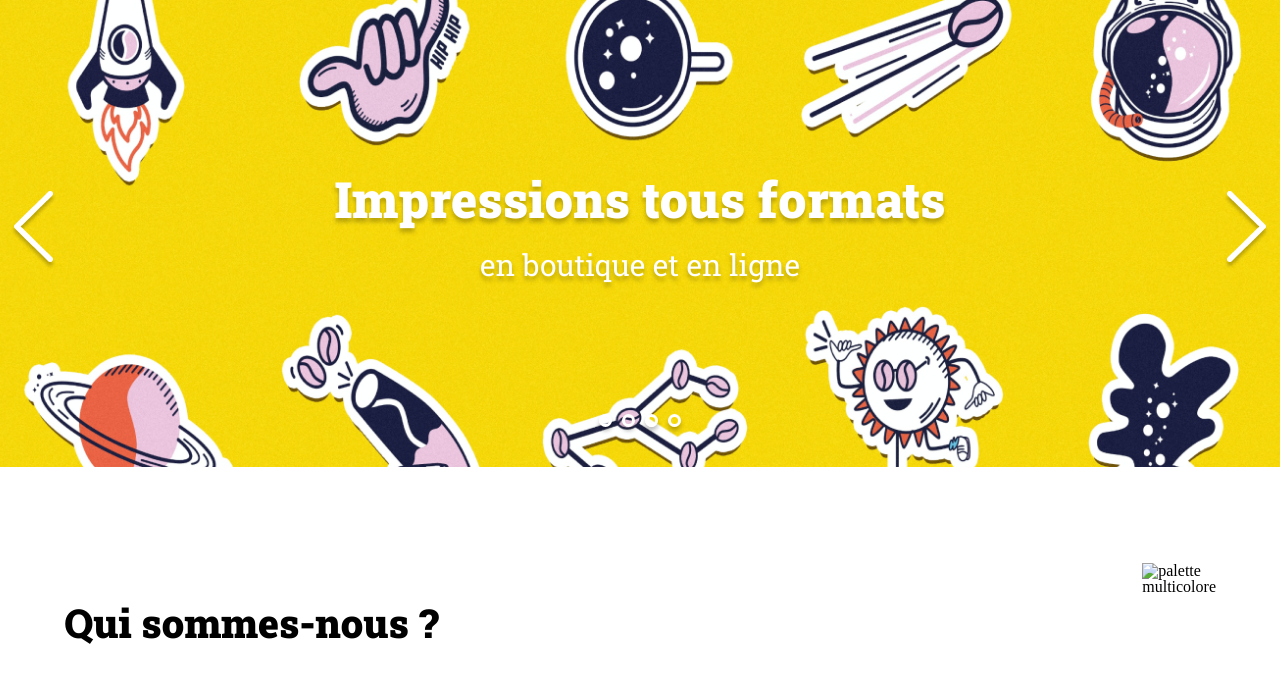
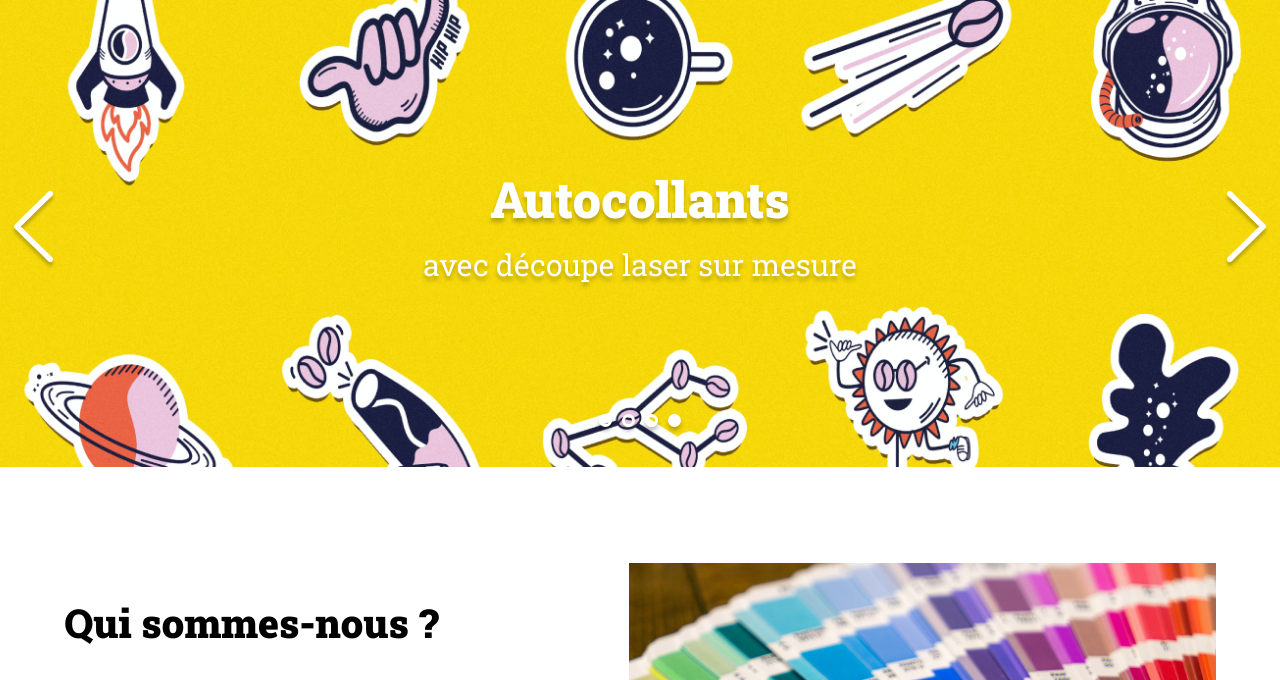
Before and after one commit to Dev-Djelloul/Print-it, a plain HTML site: page index.html in a window 1280 px wide. Both pictures are taken after a click on the element 33 px from the left and 336 px from the top of the page. Shown: the part 104-784 px from the top of the page. Drawn offline with Linux system fonts and the light colour scheme.

Commit message:
Carroussel finalisé

```diff
--- a/assets/script.js
+++ b/assets/script.js
@@ -1,3 +1,4 @@
+// Tableau d'index courant
 const slides = [
   {
     image: "slide1.jpeg",
@@ -18,69 +19,67 @@ const slides = [
   },
 ];
 
- // Sélection des éléments des flèches
-const arrowLeft = document.querySelector('.arrow_left');
-const arrowRight = document.querySelector('.arrow_right');
+// Sélection des éléments des flèches
+const arrowLeft = document.querySelector(".arrow_left");
+const arrowRight = document.querySelector(".arrow_right");
 
 // Fonction de gestionnaire d'événement pour le clic sur la flèche gauche
-arrowLeft.addEventListener('click', () => {
-  console.log('Flèche gauche cliquée');
-  // Ici, vous pouvez mettre votre logique pour afficher la diapositive précédente
+arrowLeft.addEventListener("click", () => {
+  console.log("Flèche gauche cliquée");
 });
 
 // Fonction de gestionnaire d'événement pour le clic sur la flèche droite
-arrowRight.addEventListener('click', () => {
-  console.log('Flèche droite cliquée');
-  // Ici, vous pouvez mettre votre logique pour afficher la diapositive suivante
+arrowRight.addEventListener("click", () => {
+  console.log("Flèche droite cliquée");
 });
 
+// Variable de l'index de la diapositive actuelle
+let currentSlideIndex = 0;
 
+// Fonction pour mettre à jour la diapositive en cours
+function updateSlide(index) {
+  const bannerImg = document.querySelector(".banner-img");
+  const tagLine = document.querySelector("#banner p");
 
-const dots = document.querySelectorAll('.dot');
+  bannerImg.src = `./assets/images/slideshow/${slides[index].image}`;
+  tagLine.innerHTML = slides[index].tagLine;
+}
 
-function updateActiveDot(activeIndex) {
+// Fonction pour gérer les changements de diapositives
+function changeSlide(direction) {
+  if (direction === "next") {
+    currentSlideIndex = (currentSlideIndex + 1) % slides.length;
+  } else if (direction === "prev") {
+    currentSlideIndex = (currentSlideIndex - 1 + slides.length) % slides.length;
+  }
+
+  // Mettre à jour l'affichage en fonction du nouvel index
+  updateSlide(currentSlideIndex);
+
+  // Mettre à jour le point actif
+  updateActiveDot(currentSlideIndex);
+}
+
+// Sélection des éléments bullets points
+const dots = document.querySelectorAll(".dot");
+
+// Fonction pour gérer l'affichage du bullet point actif
+function updateActiveDot(currentSlideIndex) {
   dots.forEach((dot, index) => {
-    if (index === activeIndex) {
-      dot.classList.add('dot_selected');
+    if (index === currentSlideIndex) {
+      dot.classList.add("dot_selected");
     } else {
-      dot.classList.remove('dot_selected');
+      dot.classList.remove("dot_selected");
     }
   });
 }
 
-
-
-
-let currentSlideIndex = 0; // Indice de la diapositive actuelle
-
-// Fonction pour mettre à jour la diapositive en cours
-function updateSlide(index) {
-  const bannerImg = document.querySelector('.banner-img');
-  const tagLine = document.querySelector('.tag-line');
-
-  bannerImg.src = `./assets/images/slideshow/${slides[index].image}`;
-  tagLine.innerHTML = slides[index].tagLine;
-
-  updateActiveDot(index); // Mettre à jour le point actif
-}
-
-// Fonction pour gérer les changements de diapositives
-function changeSlide(direction) {
-  if (direction === 'next') {
-    currentSlideIndex = (currentSlideIndex + 1) % slides.length;
-  } else if (direction === 'prev') {
-    currentSlideIndex = (currentSlideIndex - 1 + slides.length) % slides.length;
-  }
-
-  updateSlide(currentSlideIndex);
-}
-
 // Écouteur d'événement pour la flèche droite
-arrowRight.addEventListener('click', () => {
-  changeSlide('next');
+arrowRight.addEventListener("click", () => {
+  changeSlide("next");
 });
 
 // Écouteur d'événement pour la flèche gauche
-arrowLeft.addEventListener('click', () => {
-  changeSlide('prev');
+arrowLeft.addEventListener("click", () => {
+  changeSlide("prev");
 });
--- a/index.html
+++ b/index.html
@@ -35,18 +35,15 @@
         <p>Impressions tous formats <span>en boutique et en ligne</span></p>
 
         <!-- Ajoutez les images des flèches avec les classes "arrow_left" et "arrow_right" -->
-
         <div class="arrow arrow_left">
           <img src="assets/images/arrow_left.png" alt="Flèche Gauche" />
         </div>
-
         <div class="arrow arrow_right">
           <img src="assets/images/arrow_right.png" alt="Flèche Droite" />
         </div>
 
+        <!-- Un point pour chaque diapositive -->
         <div class="dots">
-
-        <!-- Un point pour chaque diapositive -->
           <div class="dot"></div>
           <div class="dot"></div>
           <div class="dot"></div>
@@ -72,7 +69,7 @@
           </ul>
         </div>
         <aside>
-          <img src="./assets/images/colors.jpg" alt="palette multicolore" />
+          <img src="./assets/images/colors.jpeg" alt="palette multicolore" />
         </aside>
       </section>
       <section id="products" class="container">
@@ -91,7 +88,7 @@
         </div>
         <aside>
           <img
-            src="./assets/images/yellow-book.jpg"
+            src="assets/images/yellow-book.jpeg"
             alt="Imprimeur avec un livre jaune dans les mains"
           />
         </aside>
```
